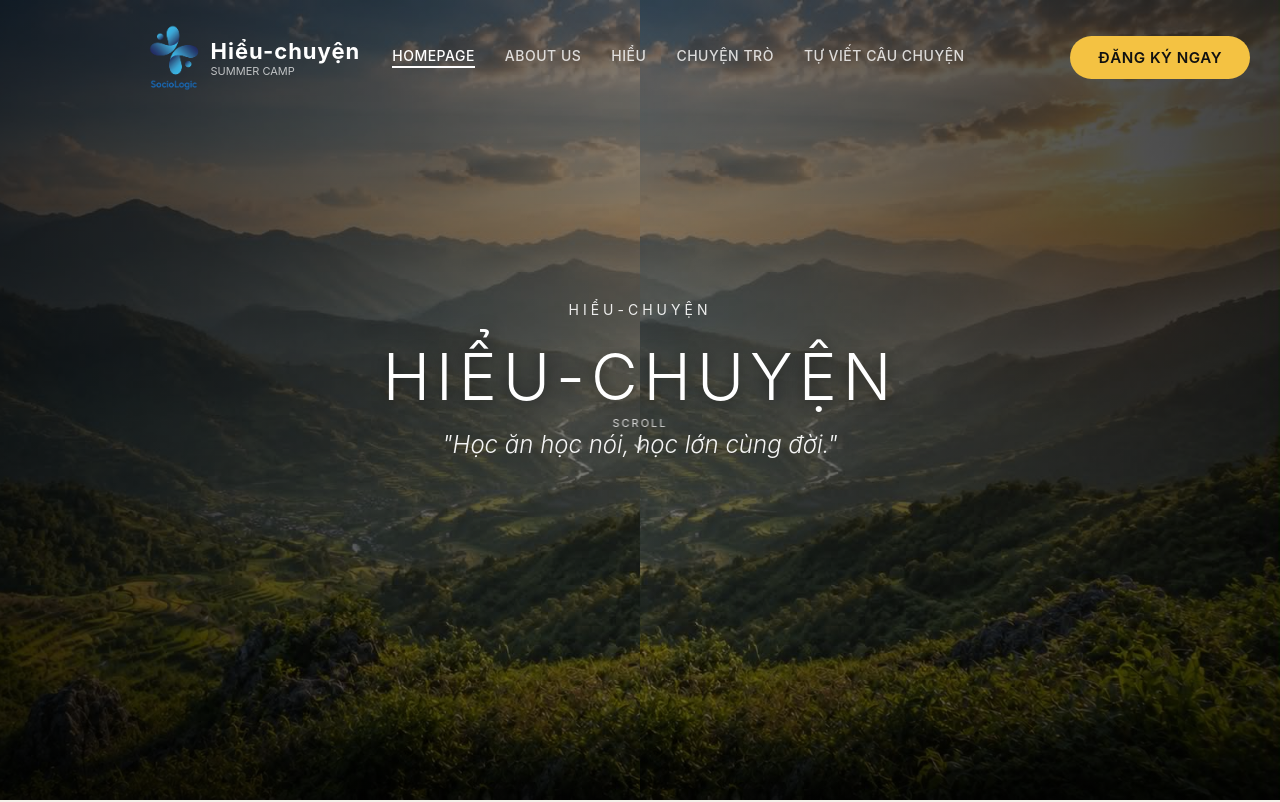
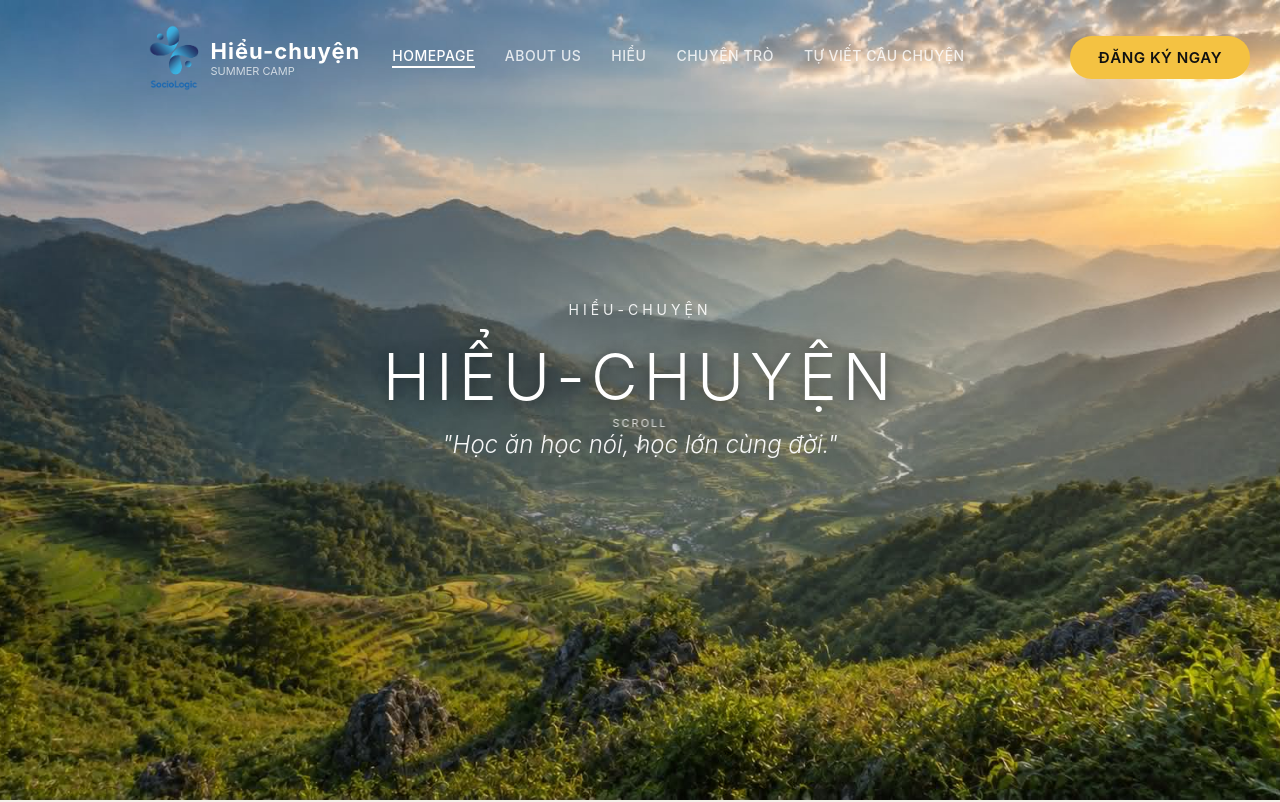
Before and after one commit to KasumiYae/web_hieu_chuyen, a plain HTML site: page home/index.html in a window 1280 px wide. Shown: the top 802 px of the page. Drawn offline with Linux system fonts and the light colour scheme.

Commit message:
fix some bug

```diff
--- a/home/index.html
+++ b/home/index.html
@@ -48,9 +48,8 @@
     <!-- SECTION 1 - HERO -->
     <section class="section-hero">
         <div class="hero-bg-wrapper">
-            <div class="hero-side left-side"></div>
-            <div class="hero-side right-side"></div>
-            <div class="hero-blend-overlay"></div>
+
+            <div class="hero-side img-back"></div>
         </div>
 
         <div class="hero-content">
--- a/home/style.css
+++ b/home/style.css
@@ -222,20 +222,17 @@ button {
 }
 
 .hero-side {
-    width: 50%;
+    width: 100%;
     height: 100%;
     background-size: cover;
     background-position: center;
-    transition: transform 0.1s ease-out;
-}
-
-.left-side {
-    background-image: url("image/backhome.jpeg"); /* Fallback if single image handles layout split */
-}
-
-.right-side {
+}
+
+
+
+.img-back {
     background-image: url("image/backhome.jpeg");
-    background-position: right center;
+
 }
 
 /* Visual blending layer over image mirroring layout */
```
Also changed, not shown: about/index.html (+1 -0 lines).
